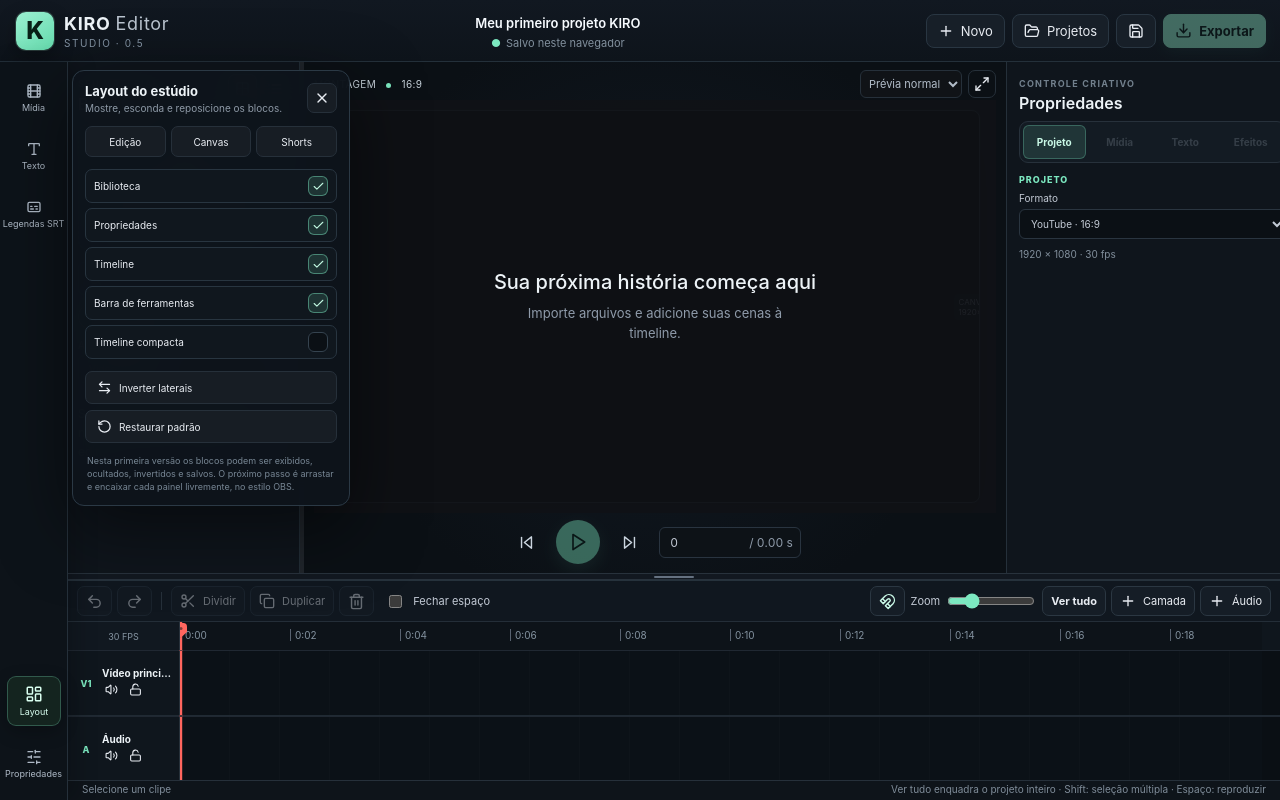
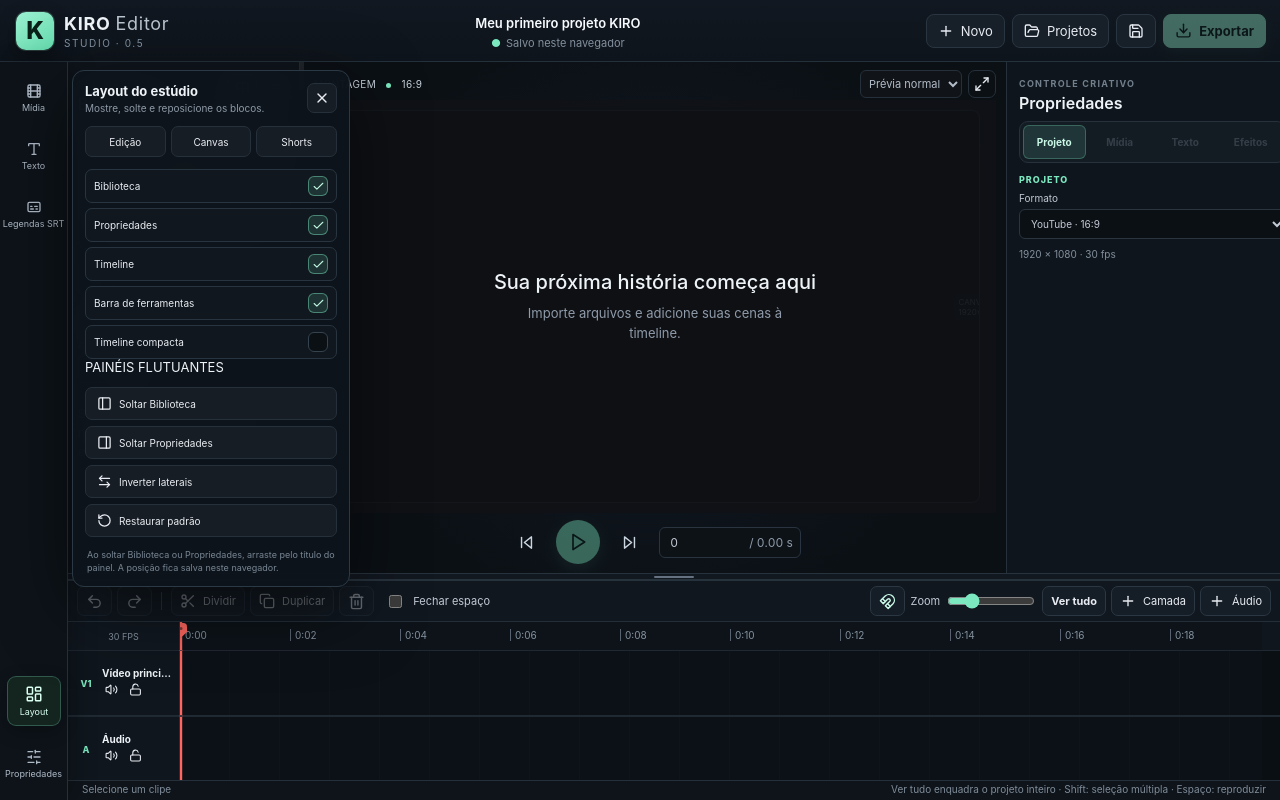
Before and after one commit to kiroaventureiro/kiro-editor, a React (Vite) app: page / in a window 1280 px wide. Both pictures are taken after a click on the button "Layout". Built offline with nearby package versions, Linux system fonts and the light colour scheme.

Commit message:
feat: add floating dock controls for studio panels

```diff
--- a/src/components/WorkspaceLayoutControls.tsx
+++ b/src/components/WorkspaceLayoutControls.tsx
@@ -1,4 +1,4 @@
-import { ArrowLeftRight, Check, LayoutDashboard, RotateCcw, X } from "lucide-react";
+import { ArrowLeftRight, Check, LayoutDashboard, PanelLeft, PanelRight, RotateCcw, X } from "lucide-react";
 import { useEffect, useState } from "react";
 
 type LayoutState = {
@@ -8,9 +8,14 @@ type LayoutState = {
   tools: boolean;
   swapped: boolean;
   compactTimeline: boolean;
+  floatingLibrary: boolean;
+  floatingInspector: boolean;
 };
 
-const STORAGE_KEY = "kiro-editor-workspace-layout-v1";
+type DockPosition = { x: number; y: number };
+
+const STORAGE_KEY = "kiro-editor-workspace-layout-v2";
+const POSITIONS_KEY = "kiro-editor-workspace-floating-positions-v1";
 
 const DEFAULT_LAYOUT: LayoutState = {
   library: true,
@@ -19,6 +24,8 @@ const DEFAULT_LAYOUT: LayoutState = {
   tools: true,
   swapped: false,
   compactTimeline: false,
+  floatingLibrary: false,
+  floatingInspector: false,
 };
 
 function readLayout(): LayoutState {
@@ -31,6 +38,15 @@ function readLayout(): LayoutState {
   }
 }
 
+function readPositions(): Record<string, DockPosition> {
+  try {
+    const raw = localStorage.getItem(POSITIONS_KEY);
+    return raw ? JSON.parse(raw) : {};
+  } catch {
+    return {};
+  }
+}
+
 function applyLayout(layout: LayoutState) {
   const root = document.documentElement;
   root.classList.toggle("kiro-hide-library", !layout.library);
@@ -39,6 +55,63 @@ function applyLayout(layout: LayoutState) {
   root.classList.toggle("kiro-hide-tools", !layout.tools);
   root.classList.toggle("kiro-swap-sides", layout.swapped);
   root.classList.toggle("kiro-compact-timeline", layout.compactTimeline);
+  root.classList.toggle("kiro-float-library", layout.floatingLibrary && layout.library);
+  root.classList.toggle("kiro-float-inspector", layout.floatingInspector && layout.inspector);
+}
+
+function attachFloatingDrag(selector: string, positionKey: string) {
+  const panel = document.querySelector<HTMLElement>(selector);
+  const handle = panel?.querySelector<HTMLElement>(".panel-heading");
+  if (!panel || !handle) return () => {};
+
+  const positions = readPositions();
+  const saved = positions[positionKey];
+  if (saved) {
+    panel.style.left = `${saved.x}px`;
+    panel.style.top = `${saved.y}px`;
+  }
+
+  const onPointerDown = (event: PointerEvent) => {
+    const root = document.documentElement;
+    const allowed =
+      (positionKey === "library" && root.classList.contains("kiro-float-library")) ||
+      (positionKey === "inspector" && root.classList.contains("kiro-float-inspector"));
+    if (!allowed || (event.target as HTMLElement).closest("button,input,select,textarea")) return;
+
+    event.preventDefault();
+    const rect = panel.getBoundingClientRect();
+    const offsetX = event.clientX - rect.left;
+    const offsetY = event.clientY - rect.top;
+    handle.setPointerCapture?.(event.pointerId);
+    panel.classList.add("panel-is-dragging");
+
+    const move = (moveEvent: PointerEvent) => {
+      const maxX = Math.max(8, window.innerWidth - panel.offsetWidth - 8);
+      const maxY = Math.max(64, window.innerHeight - panel.offsetHeight - 8);
+      const x = Math.min(Math.max(8, moveEvent.clientX - offsetX), maxX);
+      const y = Math.min(Math.max(64, moveEvent.clientY - offsetY), maxY);
+      panel.style.left = `${x}px`;
+      panel.style.top = `${y}px`;
+    };
+
+    const stop = () => {
+      window.removeEventListener("pointermove", move);
+      window.removeEventListener("pointerup", stop);
+      window.removeEventListener("pointercancel", stop);
+      panel.classList.remove("panel-is-dragging");
+      const next = readPositions();
+      const box = panel.getBoundingClientRect();
+      next[positionKey] = { x: Math.round(box.left), y: Math.round(box.top) };
+      localStorage.setItem(POSITIONS_KEY, JSON.stringify(next));
+    };
+
+    window.addEventListener("pointermove", move);
+    window.addEventListener("pointerup", stop, { once: true });
+    window.addEventListener("pointercancel", stop, { once: true });
+  };
+
+  handle.addEventListener("pointerdown", onPointerDown);
+  return () => handle.removeEventListener("pointerdown", onPointerDown);
 }
 
 export default function WorkspaceLayoutControls() {
@@ -50,10 +123,24 @@ export default function WorkspaceLayoutControls() {
     localStorage.setItem(STORAGE_KEY, JSON.stringify(layout));
   }, [layout]);
 
+  useEffect(() => {
+    const detachLibrary = attachFloatingDrag(".media-panel", "library");
+    const detachInspector = attachFloatingDrag(".inspector", "inspector");
+    return () => {
+      detachLibrary();
+      detachInspector();
+    };
+  }, [layout.floatingLibrary, layout.floatingInspector]);
+
   const patch = (next: Partial<LayoutState>) =>
     setLayout((current) => ({ ...current, ...next }));
 
-  const reset = () => setLayout(DEFAULT_LAYOUT);
+  const reset = () => {
+    document.querySelector<HTMLElement>(".media-panel")?.removeAttribute("style");
+    document.querySelector<HTMLElement>(".inspector")?.removeAttribute("style");
+    localStorage.removeItem(POSITIONS_KEY);
+    setLayout(DEFAULT_LAYOUT);
+  };
 
   const preset = (name: "edit" | "canvas" | "shorts") => {
     if (name === "edit") setLayout(DEFAULT_LAYOUT);
@@ -65,6 +152,8 @@ export default function WorkspaceLayoutControls() {
         tools: true,
         swapped: false,
         compactTimeline: true,
+        floatingLibrary: false,
+        floatingInspector: false,
       });
     if (name === "shorts")
       setLayout({
@@ -74,6 +163,8 @@ export default function WorkspaceLayoutControls() {
         tools: true,
         swapped: false,
         compactTimeline: true,
+        floatingLibrary: false,
+        floatingInspector: false,
       });
   };
 
@@ -95,7 +186,7 @@ export default function WorkspaceLayoutControls() {
           <header>
             <div>
               <strong>Layout do estúdio</strong>
-              <small>Mostre, esconda e reposicione os blocos.</small>
+              <small>Mostre, solte e reposicione os blocos.</small>
             </div>
             <button aria-label="Fechar" onClick={() => setOpen(false)}>
               <X size={16} />
@@ -109,38 +200,32 @@ export default function WorkspaceLayoutControls() {
           </div>
 
           <div className="layout-panel-list">
-            <ToggleRow
-              label="Biblioteca"
-              checked={layout.library}
-              onChange={(value) => patch({ library: value })}
-            />
-            <ToggleRow
-              label="Propriedades"
-              checked={layout.inspector}
-              onChange={(value) => patch({ inspector: value })}
-            />
-            <ToggleRow
-              label="Timeline"
-              checked={layout.timeline}
-              onChange={(value) => patch({ timeline: value })}
-            />
-            <ToggleRow
-              label="Barra de ferramentas"
-              checked={layout.tools}
-              onChange={(value) => patch({ tools: value })}
-            />
-            <ToggleRow
-              label="Timeline compacta"
-              checked={layout.compactTimeline}
-              onChange={(value) => patch({ compactTimeline: value })}
-            />
+            <ToggleRow label="Biblioteca" checked={layout.library} onChange={(value) => patch({ library: value })} />
+            <ToggleRow label="Propriedades" checked={layout.inspector} onChange={(value) => patch({ inspector: value })} />
+            <ToggleRow label="Timeline" checked={layout.timeline} onChange={(value) => patch({ timeline: value })} />
+            <ToggleRow label="Barra de ferramentas" checked={layout.tools} onChange={(value) => patch({ tools: value })} />
+            <ToggleRow label="Timeline compacta" checked={layout.compactTimeline} onChange={(value) => patch({ compactTimeline: value })} />
           </div>
 
+          <div className="layout-manager-section-title">PAINÉIS FLUTUANTES</div>
           <div className="layout-manager-actions">
             <button
-              className={layout.swapped ? "active" : ""}
-              onClick={() => patch({ swapped: !layout.swapped })}
+              className={layout.floatingLibrary ? "active" : ""}
+              disabled={!layout.library}
+              onClick={() => patch({ floatingLibrary: !layout.floatingLibrary })}
             >
+              <PanelLeft size={15} />
+              {layout.floatingLibrary ? "Encaixar Biblioteca" : "Soltar Biblioteca"}
+            </button>
+            <button
+              className={layout.floatingInspector ? "active" : ""}
+              disabled={!layout.inspector}
+              onClick={() => patch({ floatingInspector: !layout.floatingInspector })}
+            >
+              <PanelRight size={15} />
+              {layout.floatingInspector ? "Encaixar Propriedades" : "Soltar Propriedades"}
+            </button>
+            <button className={layout.swapped ? "active" : ""} onClick={() => patch({ swapped: !layout.swapped })}>
               <ArrowLeftRight size={15} />
               Inverter laterais
             </button>
@@ -151,9 +236,8 @@ export default function WorkspaceLayoutControls() {
           </div>
 
           <p>
-            Nesta primeira versão os blocos podem ser exibidos, ocultados,
-            invertidos e salvos. O próximo passo é arrastar e encaixar cada painel
-            livremente, no estilo OBS.
+            Ao soltar Biblioteca ou Propriedades, arraste pelo título do painel.
+            A posição fica salva neste navegador.
           </p>
         </section>
       )}
@@ -161,21 +245,9 @@ export default function WorkspaceLayoutControls() {
   );
 }
 
-function ToggleRow({
-  label,
-  checked,
-  onChange,
-}: {
-  label: string;
-  checked: boolean;
-  onChange: (value: boolean) => void;
-}) {
+function ToggleRow({ label, checked, onChange }: { label: string; checked: boolean; onChange: (value: boolean) => void }) {
   return (
-    <button
-      className={`layout-toggle-row ${checked ? "enabled" : ""}`}
-      aria-pressed={checked}
-      onClick={() => onChange(!checked)}
-    >
+    <button className={`layout-toggle-row ${checked ? "enabled" : ""}`} aria-pressed={checked} onClick={() => onChange(!checked)}>
       <span>{label}</span>
       <i>{checked && <Check size={13} />}</i>
     </button>
```
